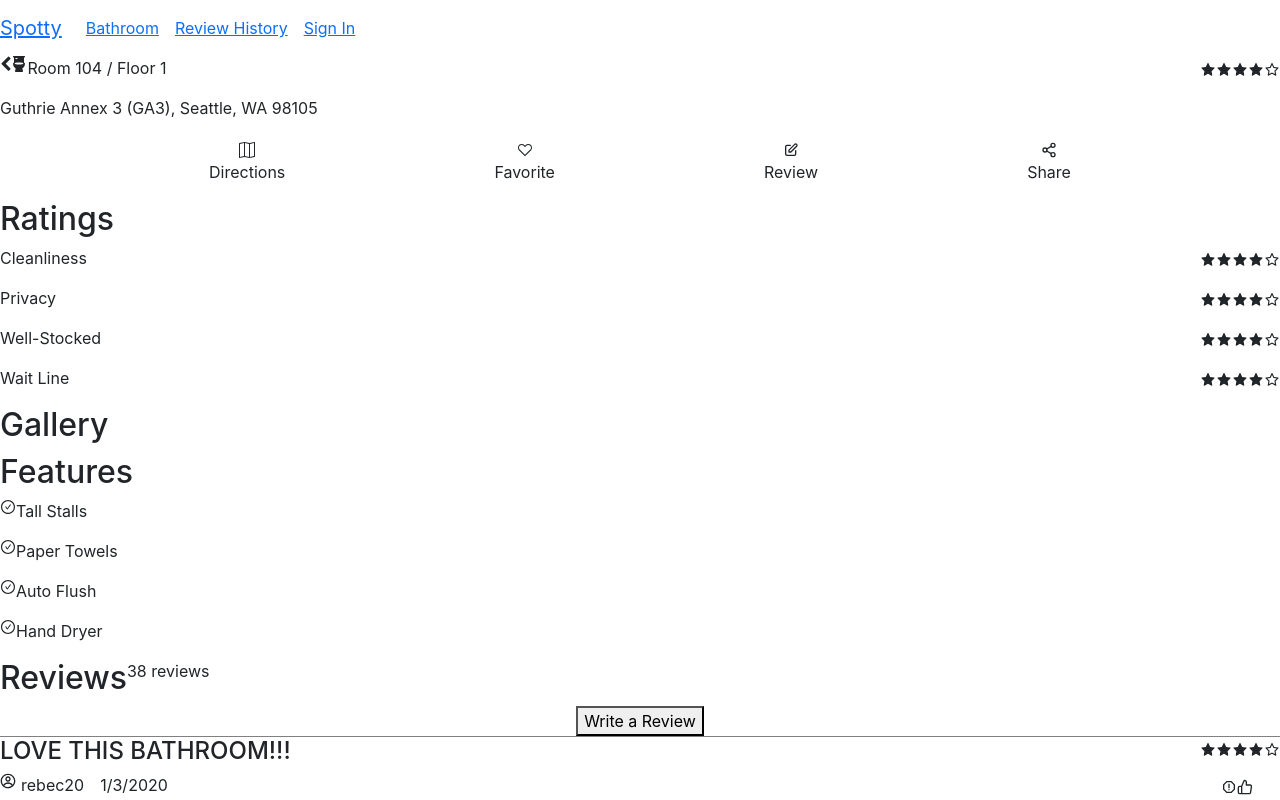
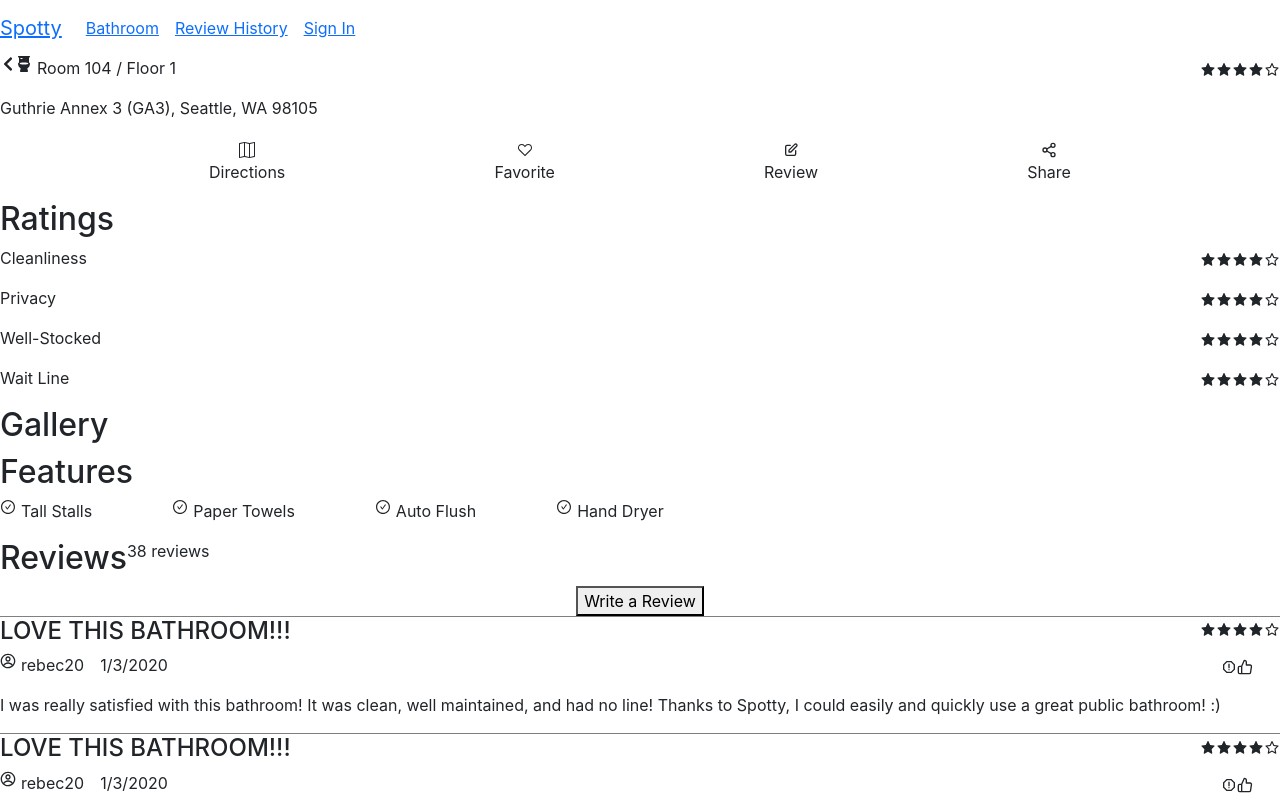
Before and after one commit to lisicase/vonia, a React (Create React App) app: page /bathroom in a window 1280 px wide. Shown: the top 800 px of the page. Built offline with nearby package versions, Linux system fonts and the light colour scheme.

Commit message:
cleaned up icons & imports

```diff
--- a/src/BathroomPage.js
+++ b/src/BathroomPage.js
@@ -1,15 +1,14 @@
 // React
 import React from 'react';
 // Icons
+import { AiOutlineCheckCircle, AiOutlineStar, AiFillStar } from "react-icons/ai";
+import { BsMap } from "react-icons/bs";
+import { CgProfile } from "react-icons/cg";
+import { FaToilet, FaChevronLeft } from "react-icons/fa";
+import { FiThumbsUp, FiShare2 } from "react-icons/fi";
+import { HiOutlinePencilAlt } from "react-icons/hi";
+import { MdOutlineReport } from "react-icons/md";
 import { VscHeart } from "react-icons/vsc";
-import { BsMap } from "react-icons/bs";
-import { HiOutlinePencilAlt } from "react-icons/hi";
-import { FiShare2 } from "react-icons/fi"
-import { MdOutlineReport } from "react-icons/md";
-import { FiThumbsUp } from "react-icons/fi";
-import { AiOutlineCheckCircle, AiOutlineStar, AiFillStar } from "react-icons/ai";
-import { FaToilet } from "react-icons/fa";
-import { CgProfile } from "react-icons/cg";
 
 class BathroomPage extends React.Component {
     render() {
@@ -32,8 +31,8 @@ class BathroomPageTitle extends React.Component {
         <div style={{textAlign:"left"}}>
             <div style={{display: 'flex', flexDirection:'row', justifyContent:'space-between'}}>
                 <div style={{display: 'flex', flexDirection:'row'}}>
-                    <i className="open-details fa fa-chevron-left" aria-hidden="true"></i>
-                    <FaToilet />
+                    <FaChevronLeft />
+                    <FaToilet style={{marginRight:'5'}} />
                     <p>Room 104 / Floor 1</p>
                 </div>
                 <StarRating />
@@ -108,10 +107,12 @@ class BathroomFeatures extends React.Component {
       return (
         <div>
             <h2>Features</h2>
-            <SingleBathroomFeature feature="Tall Stalls" />
-            <SingleBathroomFeature feature="Paper Towels" />
-            <SingleBathroomFeature feature="Auto Flush" />
-            <SingleBathroomFeature feature="Hand Dryer" />
+            <div style={{display:'flex', flexWrap:'wrap'}}>
+                <SingleBathroomFeature feature="Tall Stalls" />
+                <SingleBathroomFeature feature="Paper Towels" />
+                <SingleBathroomFeature feature="Auto Flush" />
+                <SingleBathroomFeature feature="Hand Dryer" />
+            </div>
         </div>
       );
     }
@@ -120,8 +121,8 @@ class BathroomFeatures extends React.Component {
 class SingleBathroomFeature extends React.Component {
     render() {
         return (
-            <div style={{display: 'flex', flexDirection:'row'}} >
-                <AiOutlineCheckCircle />
+            <div style={{display: 'flex', flexDirection:'row', marginRight:'5rem'}} >
+                <AiOutlineCheckCircle style={{marginRight:'5'}} />
                 <p>{this.props.feature}</p>
             </div>
         )
```
